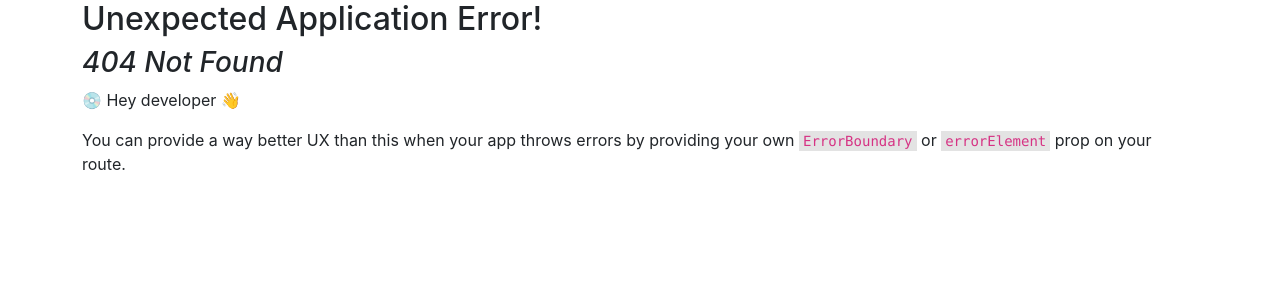
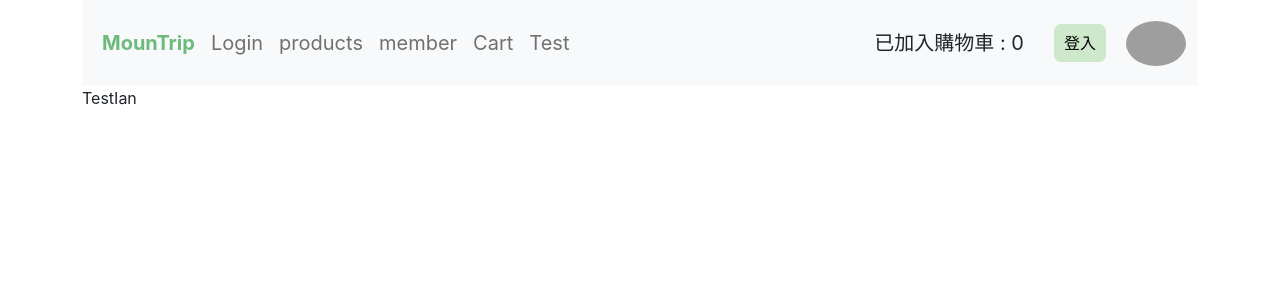
Before and after one commit to en-ian-0131/react_reMountrip, a React (Create React App) app: page /test in a window 1280 px wide. Before the commit this address had no page. Shown: the top 300 px of the page. Built offline with nearby package versions, Linux system fonts and the light colour scheme; grey boxes are pictures that could not be loaded.

Commit message:
add test.tsx

```diff
--- a/src/App.tsx
+++ b/src/App.tsx
@@ -20,6 +20,7 @@ import MemberHistory from "./components/member/MemberHistory";
 import MemberAchievement from "./components/member/MemberAchievement";
 import MemberLayout from "./components/member/MemberLayout";
 import { LoginProvider } from "./components/context/LoginContext";
+import TestIan from "./Pages/TestIan";
 
 function App() {
   const MounTripRouter = createBrowserRouter(
@@ -28,6 +29,7 @@ function App() {
         <Route index element={<MountainMain />} />
         <Route path="/products" element={<TrailsProducts />}></Route>
         <Route path="/Login" element={<MountainLogin />}></Route>
+        <Route path="/test" element={<TestIan />}></Route>
         <Route path="/member" element={<MemberLayout />}>
           <Route index element={<MountainMember />} />
           {/* <Route path=":page" element={<MountainMember />}
--- a/src/Pages/MountainNavbar.tsx
+++ b/src/Pages/MountainNavbar.tsx
@@ -15,6 +15,7 @@ function MountainNavbar() {
     "products",
     "member",
     "Cart",
+    "Test",
   ];
 
   return (
--- /dev/null
+++ b/src/Pages/TestIan.tsx
@@ -0,0 +1,9 @@
+import React from 'react'
+
+function TestIan() {
+  return (
+    <div>TestIan</div>
+  )
+}
+
+export default TestIan
--- a/src/components/Trails/TrailsFavorite.tsx
+++ b/src/components/Trails/TrailsFavorite.tsx
@@ -1,5 +1,5 @@
 import axios from "axios";
-import React, { useEffect, useState } from "react";
+import  { useEffect, useState } from "react";
 import { FetchData } from "../interface/MountripInterface";
 
 export default function TrailsFavorite(props: { row: number }) {
@@ -44,8 +44,6 @@ export default function TrailsFavorite(props: { row: number }) {
   }, []);
 
   const saveLikeApi = async () => {
-    console.log("forFavoriteData:", forFavoriteData);
-
     try {
       const Like = await axios.get("http://localhost:3002/saveLike", {
         params: forFavoriteData,
@@ -95,7 +93,7 @@ export default function TrailsFavorite(props: { row: number }) {
         </div>
       ) : (
         <div className="favoriteComponent">
-          {/* <i
+          <i
             className="fa-regular fa-heart heart"
             onClick={() => {
               setForFavoriteData({
@@ -105,7 +103,7 @@ export default function TrailsFavorite(props: { row: number }) {
               });
               setControlLike(new Date().getTime());
             }}
-          ></i> */}
+          ></i>
         </div>
       )}
     </>
```
